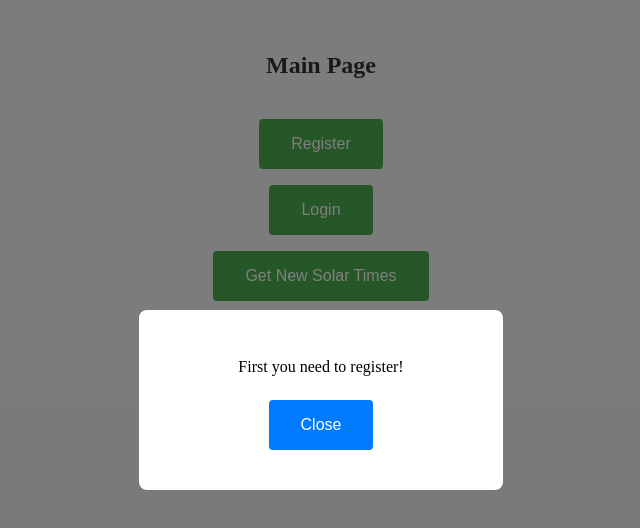
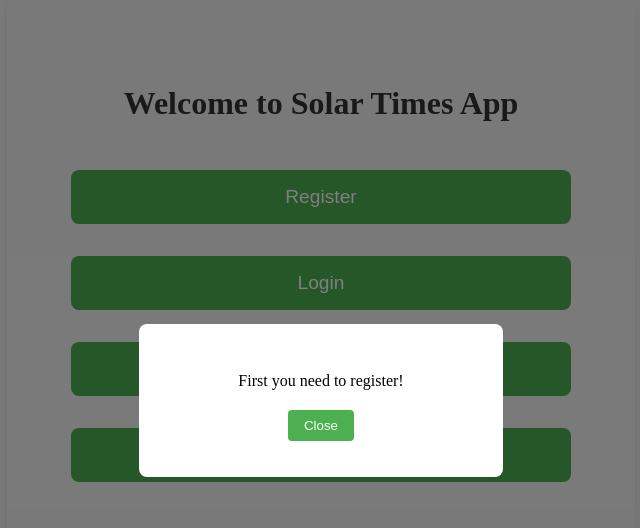
Before and after one commit to szidzse/solar-watch, a React (Vite) app in the folder frontend/: page / in a window 1280 px wide. Both pictures are taken after a click on the button "Get New Solar Times". Shown: the top 528 px of the page, without its empty margins (319-959 px from the left). Built offline with nearby package versions, Linux system fonts and the light colour scheme.

Commit message:
replace localStorage with sessionStorage, add a few buttons

```diff
--- a/frontend/src/components/LoginForm.jsx
+++ b/frontend/src/components/LoginForm.jsx
@@ -70,7 +70,7 @@ const LoginForm = () => {
 
         if (response.ok) {
           const data = await response.json();
-          localStorage.setItem("token", data.jwt);
+          sessionStorage.setItem("token", data.jwt);
           navigate("/solar-watch");
         } else {
           alert("Login failed!");
--- /dev/null
+++ b/frontend/src/components/Modal.jsx
@@ -0,0 +1,50 @@
+import React from 'react'
+import styled from 'styled-components'
+
+const ModalBackdrop = styled.div`
+  position: fixed;
+  top: 0;
+  left: 0;
+  width: 100%;
+  height: 100%;
+  background: rgba(0, 0, 0, 0.5);
+  display: flex;
+  justify-content: center;
+  align-items: center;
+`;
+
+const ModalContent = styled.div`
+  background: white;
+  padding: 2rem;
+  border-radius: 8px;
+  text-align: center;
+  width: 300px;
+`;
+
+const ModalButton = styled.button`
+  padding: 0.5rem 1rem;
+  margin: 0.25rem;
+  background-color: #4CAF50;
+  color: white;
+  border: none;
+  border-radius: 4px;
+  cursor: pointer;
+
+  &:hover {
+    background-color: #45a049;
+  }
+`;
+
+
+const Modal = ({ message, onClose }) => {
+    return (
+        <ModalBackdrop>
+          <ModalContent>
+            <p>{message}</p>
+            <ModalButton onClick={onClose}>Close</ModalButton>
+          </ModalContent>
+        </ModalBackdrop>
+      );
+}
+
+export default Modal
--- a/frontend/src/pages/CitiesPage.jsx
+++ b/frontend/src/pages/CitiesPage.jsx
@@ -67,7 +67,7 @@ const CitiesPage = () => {
 
   useEffect(() => {
     const fetchCities = async () => {
-      const token = localStorage.getItem("token")
+      const token = sessionStorage.getItem("token")
 
       try {
         const response = await fetch('/api/cities', {
@@ -98,7 +98,7 @@ const CitiesPage = () => {
   };
 
   const handleDelete = async (id) => {
-    const token = localStorage.getItem('token');
+    const token = sessionStorage.getItem('token');
 
     try {
         await fetch(`/api/cities/${id}`, {
@@ -115,12 +115,13 @@ const CitiesPage = () => {
   };
 
   const handleSeeSunriseSunset = (id) => {
-    navigate(`/cities/${id}/sunrise-sunset`);
+    navigate(`/cities/${id}/sunrise-sunsets`);
   };
 
   return (
     <Container>
-      <Button onClick={() => navigate('/')}>Back to Home</Button>
+      <Button onClick={() => navigate('/')}>Home</Button>
+      <Button onClick={() => navigate('/solar-watch')}>Get New Solar Times</Button>
       <h2>Cities</h2>
       <Table>
         <thead>
--- a/frontend/src/pages/CityUpdatePage.jsx
+++ b/frontend/src/pages/CityUpdatePage.jsx
@@ -46,7 +46,7 @@ const CityUpdatePage = () => {
 
   useEffect(() => {
     const fetchCity = async () => {
-      const token = localStorage.getItem("token");
+      const token = sessionStorage.getItem("token");
 
       try {
         const response = await fetch(`/api/cities/${id}`, {
@@ -76,7 +76,7 @@ const CityUpdatePage = () => {
 
   const handleSubmit = async (e) => {
     e.preventDefault();
-    const token = localStorage.getItem("token");
+    const token = sessionStorage.getItem("token");
 
     try {
       const response = await fetch(`/api/cities/${id}`, {
@@ -101,6 +101,7 @@ const CityUpdatePage = () => {
 
   return (
     <Container>
+      <Button onClick={() => navigate('/cities')}>Back to Cities</Button>
       <h2>Update City</h2>
       <form onSubmit={handleSubmit}>
         <Label>City Name</Label>
--- a/frontend/src/pages/MainPage.jsx
+++ b/frontend/src/pages/MainPage.jsx
@@ -1,62 +1,40 @@
 import React, { useState } from 'react'
 import { useNavigate } from 'react-router';
 import styled from 'styled-components';
+import Modal from '../components/Modal';
 
 const Container = styled.div`
   display: flex;
   flex-direction: column;
   align-items: center;
-  padding: 2rem;
-  max-width: 600px;
+  padding: 4rem;
+  max-width: 500px;
   margin: 0 auto;
-  background-color: #f9f9f9;
-  border-radius: 8px;
+  background-color: #f4f4f4;
+  border-radius: 12px;
+  box-shadow: 0 4px 8px rgba(0, 0, 0, 0.1);
 `;
 
-const Title = styled.h2`
+const Title = styled.h1`
+  font-size: 2rem;
   margin-bottom: 2rem;
+  color: #333;
 `;
 
 const Button = styled.button`
   padding: 1rem 2rem;
-  margin: 0.5rem;
+  margin: 1rem;
+  width: 100%;
   background-color: #4CAF50;
   color: white;
   border: none;
-  border-radius: 4px;
+  border-radius: 8px;
   cursor: pointer;
-  font-size: 1rem;
+  font-size: 1.2rem;
+  transition: background-color 0.3s ease;
 
   &:hover {
     background-color: #45a049;
-  }
-`;
-
-const ModalBackdrop = styled.div`
-  position: fixed;
-  top: 0;
-  left: 0;
-  width: 100%;
-  height: 100%;
-  background: rgba(0, 0, 0, 0.5);
-  display: flex;
-  justify-content: center;
-  align-items: center;
-`;
-
-const ModalContent = styled.div`
-  background: white;
-  padding: 2rem;
-  border-radius: 8px;
-  text-align: center;
-  width: 300px;
-`;
-
-const ModalButton = styled(Button)`
-  background-color: #007BFF;
-
-  &:hover {
-    background-color: #0056b3;
   }
 `;
 
@@ -64,14 +42,13 @@ const MainPage = () => {
     const [showModal, setShowModal] = useState(false);
     const navigate = useNavigate();
 
-  const handleAccessRestrictedPage = () => {
-    const token = localStorage.getItem('token');
+    const handleAccessRestrictedPage = (path) => {
+      const token = sessionStorage.getItem('token');
 
       if (!token) {
         setShowModal(true);
       } else {
-      // Navigate to the page if registered
-      // This would depend on which button was clicked
+        navigate(path);
       }
     };
 
@@ -81,19 +58,17 @@ const MainPage = () => {
 
     return (
       <Container>
-      <Title>Main Page</Title>
+        <Title>Welcome to Solar Times App</Title>
         <Button onClick={() => navigate('/registration')}>Register</Button>
         <Button onClick={() => navigate('/login')}>Login</Button>
-      <Button onClick={handleAccessRestrictedPage}>Get New Solar Times</Button>
-      <Button onClick={handleAccessRestrictedPage}>Cities Manager</Button>
+        <Button onClick={() => handleAccessRestrictedPage('/solar-watch')}>Get New Solar Times</Button>
+        <Button onClick={() => handleAccessRestrictedPage('/cities')}>Cities Manager</Button>
 
         {showModal && (
-        <ModalBackdrop>
-          <ModalContent>
-            <p>First you need to register!</p>
-            <ModalButton onClick={handleCloseModal}>Close</ModalButton>
-          </ModalContent>
-        </ModalBackdrop>
+          <Modal
+            message="First you need to register!"
+            onClose={handleCloseModal}
+          />
         )}
       </Container>
     );
--- a/frontend/src/pages/SolarTimesPage.jsx
+++ b/frontend/src/pages/SolarTimesPage.jsx
@@ -32,14 +32,13 @@ const Input = styled.input`
 `;
 
 const Button = styled.button`
-  padding: 0.75rem;
-  width: 100%;
+  padding: 0.5rem 1rem;
+  margin: 0.25rem;
   background-color: #4CAF50;
   color: white;
   border: none;
   border-radius: 4px;
   cursor: pointer;
-  margin-top: 1rem;
 
   &:hover {
     background-color: #45a049;
@@ -63,14 +62,14 @@ const SolarTimesPage = () => {
   const navigate = useNavigate();
 
   useEffect(() => {
-    const token = localStorage.getItem("token");
+    const token = sessionStorage.getItem("token");
     if(!token) {
       navigate("/login")
     }
   }, [navigate])
 
   const handleFetch = async () => {
-    const token = localStorage.getItem('token');
+    const token = sessionStorage.getItem('token');
 
     try {
       const res = await fetch(`/api/sunrise-sunset/any?cityName=${cityName}&date=${date}`, {
@@ -92,6 +91,8 @@ const SolarTimesPage = () => {
 
   return (
     <FormContainer>
+      <Button onClick={() => navigate('/')}>Home</Button>
+      <Button onClick={() => navigate('/cities')}>See Cities</Button>
       <h2>Get Solar Times</h2>
       <Label>
         City Name:
--- a/frontend/src/pages/SunriseSunsetPage.jsx
+++ b/frontend/src/pages/SunriseSunsetPage.jsx
@@ -62,7 +62,7 @@ const SunriseSunsetPage = () => {
 
   useEffect(() => {
     const fetchSunriseSunsetInfos = async () => {
-      const token = localStorage.getItem("token")
+      const token = sessionStorage.getItem("token")
 
       try {
         const response = await fetch(`/api/sunrise-sunset/${id}/sunrise-sunsets`, {
```
Lines whose indentation alone changed are shown as unchanged.
